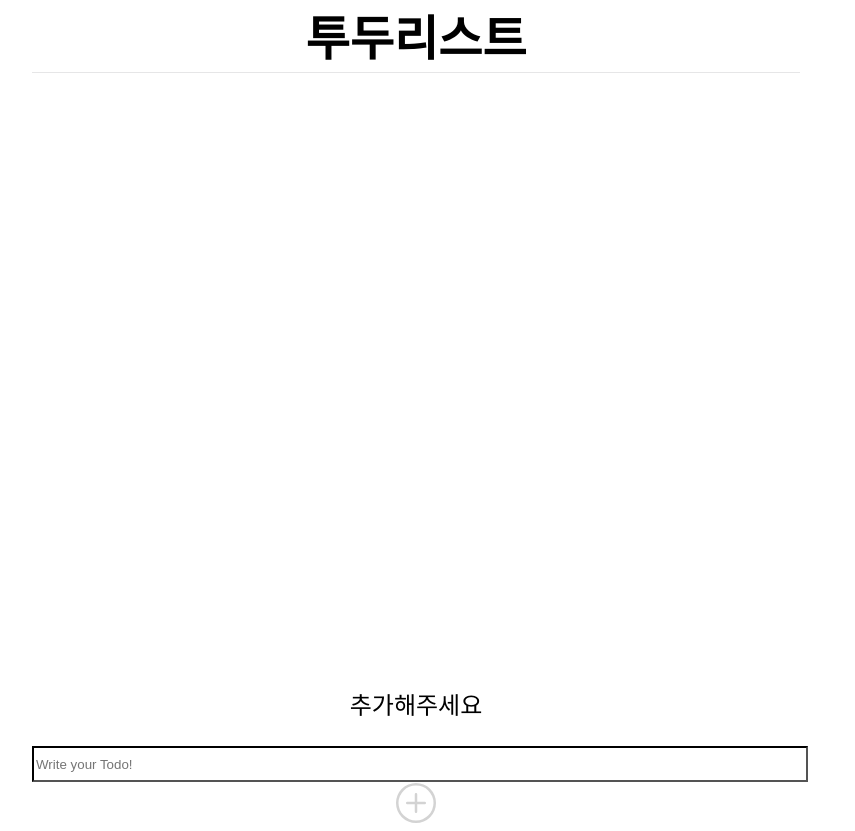
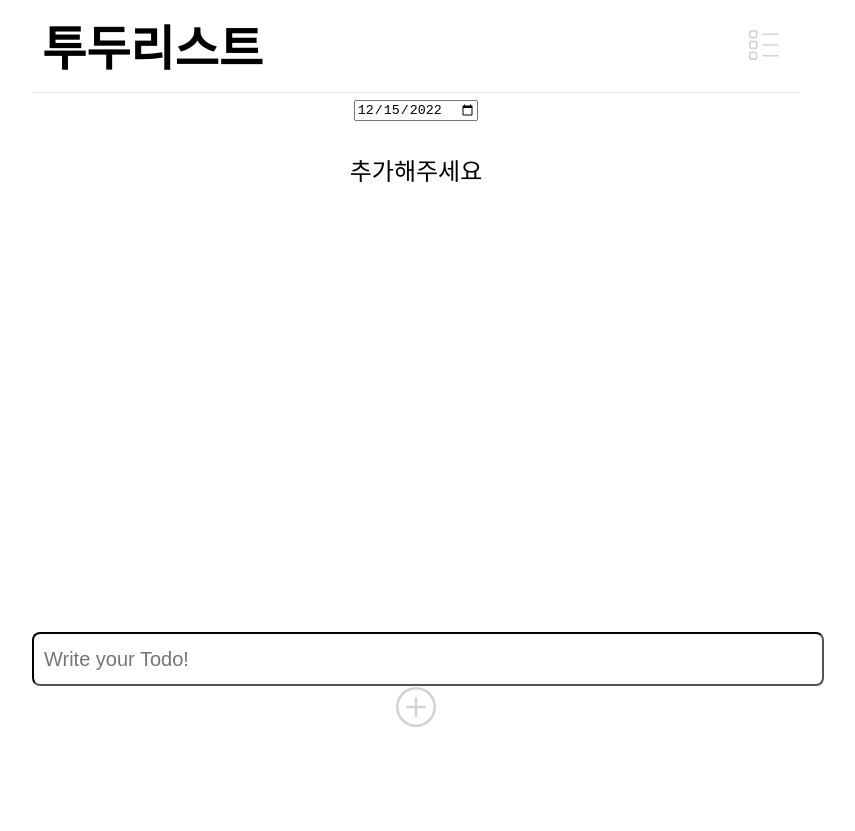
Before and after one commit to cskim9410/todo-list, a React (Create React App) app: page / in a window 1280 px wide. Shown: the whole page, without its empty margins (224-1079 px from the left). After the commit the page ends 800 px from the top, so only its background shows below. Built offline with nearby package versions, Linux system fonts and the light colour scheme.

Commit message:
Update: 날짜 저장 추가

```diff
--- a/public/index.html
+++ b/public/index.html
@@ -31,6 +31,9 @@
       li {
         list-style-type: none;
       }
+      h1 {
+        margin: 0;
+      }
     </style>
   </head>
   <body>
--- a/src/App.js
+++ b/src/App.js
@@ -1,13 +1,23 @@
-import { Fragment } from "react";
+import { Fragment, useState } from "react";
 import styled from "styled-components";
 import Header from "./components/Header";
 import Todos from "./components/Todos";
 
 function App() {
+  const date = new Date();
+  const year = date.getFullYear();
+  const month = date.getMonth() + 1;
+  const day = date.getDate();
+
+  const [selectedDate, setSelectedDate] = useState(`${year}-${month}-${day}`);
+
+  const changeDate = (date) => {
+    setSelectedDate(date);
+  };
   return (
     <Container>
-      <Header />
-      <Todos />
+      <Header selectedDate={selectedDate} changeDate={changeDate} />
+      <Todos selectedDate={selectedDate} changeDate={changeDate} />
     </Container>
   );
 }
--- a/src/components/Header.js
+++ b/src/components/Header.js
@@ -1,12 +1,41 @@
 import styled from "styled-components";
+import { CiBoxList } from "react-icons/ci";
+import { useState } from "react";
+import ToggleList from "./ToggleList";
 
-const Header = () => {
-  return <H1>투두리스트</H1>;
+const Header = ({ selectedDate, changeDate }) => {
+  const [open, setOpen] = useState(false);
+
+  const clickHandler = () => {
+    setOpen(!open);
+  };
+  return (
+    <HeaderContainer>
+      <h1>투두리스트</h1>
+      <Button onClick={clickHandler}>
+        <CiBoxList size="40" />
+      </Button>
+      <ToggleList open={open} />
+    </HeaderContainer>
+  );
 };
 
 export default Header;
 
-const H1 = styled.h1`
+const HeaderContainer = styled.div`
   box-shadow: rgba(17, 17, 26, 0.1) 0px 1px 0px;
   margin: 0;
+  display: flex;
+  justify-content: space-between;
+  padding: 10px;
 `;
+
+const Button = styled.button`
+  cursor: pointer;
+  background-color: transparent;
+  border: none;
+  color: lightgrey;
+  &:hover {
+    color: black;
+  }
+`;
--- a/src/components/TodoForm.js
+++ b/src/components/TodoForm.js
@@ -9,7 +9,8 @@ const TodoForm = ({ addTodo }) => {
     return text.length === 0 ? false : true;
   };
 
-  const clickAddButton = () => {
+  const clickAddButton = (e) => {
+    e.preventDefault();
     if (!checkValidation(inputRef.current.value)) {
       setValid(false);
       return;
@@ -20,7 +21,7 @@ const TodoForm = ({ addTodo }) => {
   };
   const inputRef = useRef();
   return (
-    <div>
+    <Form>
       <Input
         valid={valid}
         type="text"
@@ -30,7 +31,7 @@ const TodoForm = ({ addTodo }) => {
       <Button onClick={clickAddButton}>
         <BsPlusCircle size="40" />
       </Button>
-    </div>
+    </Form>
   );
 };
 
@@ -40,6 +41,9 @@ const Input = styled.input`
   width: 100%;
   height: 30px;
   border-color: ${({ valid }) => (valid ? "black" : "red")};
+  padding: 10px;
+  border-radius: 8px;
+  font-size: 20px;
 `;
 
 const Button = styled.button`
@@ -51,3 +55,5 @@ const Button = styled.button`
     color: #2d92eb;
   }
 `;
+
+const Form = styled.form``;
--- a/src/components/Todos.js
+++ b/src/components/Todos.js
@@ -3,9 +3,8 @@ import TodoForm from "./TodoForm";
 import styled from "styled-components";
 import TodoList from "./TodoList";
 
-const Todos = () => {
+const Todos = ({ selectedDate, changeDate }) => {
   const [todos, setTodos] = useState([]);
-  const [todoInputValue, setTodoInputValue] = useState("");
   const isMounted = useRef(false);
 
   useEffect(() => {
@@ -15,17 +14,24 @@ const Todos = () => {
   }, []);
 
   useEffect(() => {
-    if (isMounted) {
+    if (isMounted.current) {
       localStorage.setItem("todos", JSON.stringify(todos));
     } else {
-      isMounted = true;
+      isMounted.current = true;
     }
   }, [todos]);
 
   const addTodo = (text) => {
-    setTodoInputValue("");
     setTodos((state) => {
-      return [...state, { id: new Date().getTime(), text, isDone: false }];
+      return [
+        ...state,
+        {
+          id: new Date().getTime(),
+          date: `${selectedDate}`,
+          text,
+          isDone: false,
+        },
+      ];
     });
   };
 
@@ -45,8 +51,17 @@ const Todos = () => {
 
   return (
     <div>
+      <input
+        type="date"
+        value={selectedDate}
+        onChange={(e) => {
+          changeDate(e.target.value);
+        }}
+      />
       <Ul>
-        {todos.map(({ id, text, isDone }) => {
+        {todos
+          .filter(({ date }) => date === selectedDate)
+          .map(({ id, text, isDone }) => {
             return (
               <TodoList
                 key={id}
@@ -58,8 +73,8 @@ const Todos = () => {
               />
             );
           })}
+        {todos.length === 0 && <li>추가해주세요</li>}
       </Ul>
-      {todos.length === 0 && <p>추가해주세요</p>}
       <TodoForm addTodo={addTodo} />
     </div>
   );
@@ -69,6 +84,20 @@ export default Todos;
 
 const Ul = styled.ul`
   margin-top: 30px;
-  height: 70vh;
+  height: 60vh;
   overflow-y: auto;
+  &::-webkit-scrollbar {
+    width: 10px;
+  }
+  &::-webkit-scrollbar-thumb {
+    background-color: #2f3542;
+    border-radius: 10px;
+    background-clip: padding-box;
+    border: 2px solid transparent;
+  }
+  &::-webkit-scrollbar-track {
+    background-color: grey;
+    border-radius: 10px;
+    box-shadow: inset 0px 0px 5px white;
+  }
 `;
--- /dev/null
+++ b/src/components/ToggleList.js
@@ -0,0 +1,37 @@
+import styled from "styled-components";
+
+const ToggleList = ({ open }) => {
+  return (
+    <Container open={open}>
+      <Div>asdfasdf</Div>
+    </Container>
+  );
+};
+
+export default ToggleList;
+
+const Container = styled.div`
+  color: black;
+  font-size: 14px;
+  width: 20%;
+  max-width: 300px;
+  background-color: white;
+  position: absolute;
+  top: 10%;
+  right: 20%;
+  border-radius: 10px;
+  z-index: 999;
+  box-shadow: rgba(6, 24, 44, 0.4) 0px 0px 0px 2px,
+    rgba(6, 24, 44, 0.65) 0px 4px 6px -1px,
+    rgba(255, 255, 255, 0.08) 0px 1px 0px inset;
+  max-height: ${({ open }) => (open ? "500px" : 0)};
+  opacity: ${({ open }) => (open ? 1 : 0)};
+  transition: all 0.3s ease-in-out;
+  overflow: hidden;
+`;
+
+const Div = styled.div`
+  padding: 5px 0 5px 0;
+  width: 100%;
+  border-bottom: 1px solid lightgray;
+`;
```
Lines whose indentation alone changed are shown as unchanged.
